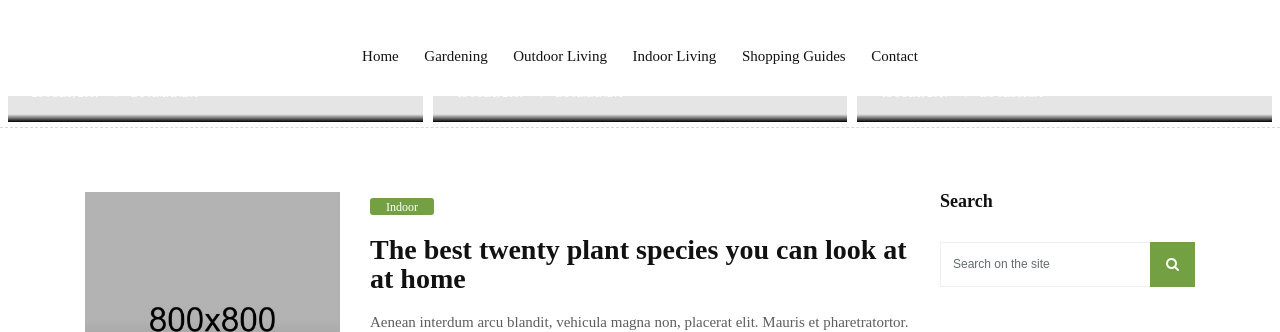
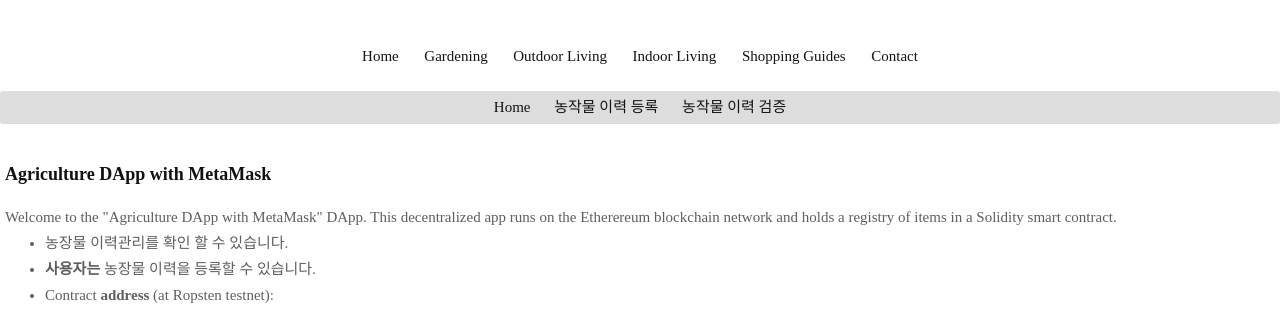
Before and after one commit to LEEJINJU-1214/metamask_exam, a website: page views/index.html in a window 1280 px wide. Shown: the part 462-794 px from the top of the page. Drawn offline with Linux system fonts and the light colour scheme; files that its build step writes are made by us from their sources; a script that the page names is missing; files whose address does not match are found by name; a web font is replaced by a local one.

Commit message:
Add files via upload

```diff
--- a/views/index.html
+++ b/views/index.html
@@ -207,60 +207,79 @@
                 </nav>
             </div><!-- end container -->
         </header><!-- end header -->
+        <header id="menu">
+            <a href="#" id="linkHome">Home</a>
+            <a href="#" id="linkSubmitDocument">농작물 이력 등록</a>
+            <a href="#" id="linkVerifyDocument">농작물 이력 검증</a>
+        </header>
 
-        <section class="section first-section">
-            <div class="container-fluid">
-                <div class="masonry-blog clearfix">
-                    <div class="left-side">
-                        <div class="masonry-box post-media">
-                             <img src="upload/garden_cat_01.jpg" alt="" class="img-fluid">
-                             <div class="shadoweffect">
-                                <div class="shadow-desc">
-                                    <div class="blog-meta">
-                                        <span class="bg-aqua"><a href="blog-category-01.html" title="">Gardening</a></span>
-                                        <h4><a href="garden-single.html" title="">How to choose high quality soil for your gardens</a></h4>
-                                        <small><a href="garden-single.html" title="">21 July, 2017</a></small>
-                                        <small><a href="#" title="">by Amanda</a></small>
-                                    </div><!-- end meta -->
-                                </div><!-- end shadow-desc -->
-                            </div><!-- end shadow -->
-                        </div><!-- end post-media -->
-                    </div><!-- end left-side -->
+        <main>
+            <section id="loadingBox">Loading ...</section>
 
-                    <div class="center-side">
-                        <div class="masonry-box post-media">
-                             <img src="upload/garden_cat_02.jpg" alt="" class="img-fluid">
-                             <div class="shadoweffect">
-                                <div class="shadow-desc">
-                                    <div class="blog-meta">
-                                        <span class="bg-aqua"><a href="blog-category-01.html" title="">Outdoor</a></span>
-                                        <h4><a href="garden-single.html" title="">You can create a garden with furniture in your home</a></h4>
-                                        <small><a href="garden-single.html" title="">19 July, 2017</a></small>
-                                        <small><a href="#" title="">by Amanda</a></small>
-                                    </div><!-- end meta -->
-                                </div><!-- end shadow-desc -->
-                            </div><!-- end shadow -->
-                        </div><!-- end post-media -->
-                    </div><!-- end left-side -->
+            <section id="infoBox"><header>x</header><p>Info</p></section>
 
-                    <div class="right-side hidden-md-down">
-                        <div class="masonry-box post-media">
-                             <img src="upload/garden_cat_03.jpg" alt="" class="img-fluid">
-                             <div class="shadoweffect">
-                                <div class="shadow-desc">
-                                    <div class="blog-meta">
-                                        <span class="bg-aqua"><a href="blog-category-01.html" title="">Indoor</a></span>
-                                        <h4><a href="garden-single.html" title="">The success of the 10 companies in the vegetable sector</a></h4>
-                                        <small><a href="garden-single.html" title="">03 July, 2017</a></small>
-                                        <small><a href="#" title="">by Jessica</a></small>
-                                    </div><!-- end meta -->
-                                </div><!-- end shadow-desc -->
-                             </div><!-- end shadow -->
-                        </div><!-- end post-media -->
-                    </div><!-- end right-side -->
-                </div><!-- end masonry -->
-            </div>
-        </section>
+            <section id="errorBox"><header>x</header><p>Error</p></section>
+
+
+
+            <section id="viewHome">
+                <h1>Agriculture DApp with MetaMask</h1>
+                Welcome to the "Agriculture DApp with MetaMask" DApp. This
+                decentralized app runs on the Etherereum blockchain network and
+                holds a registry of items in a Solidity smart contract.
+                <ul>
+                    <li>농장물 이력관리를 확인 할 수 있습니다.</li>
+                    <li><b>사용자는</b> 농장물 이력을 등록할 수 있습니다.</li>
+                    <li>
+                        Contract <b>address</b> (at Ropsten testnet):
+                        <a href="#" id="contractLink" target="_blank"></a>
+                    </li>
+                </ul>
+            </section>
+
+            <section id="viewSubmitDocument">
+                <h1>농작물 이력관리 등록</h1>
+                <p>농작물을 등록해 주세요. 수량, 품명, 지역을 입력해 주시면 됩니다.</p>
+
+                    <label>수량:
+                        <input type="text" id="pronumber" name="pronumber" value="10" placeholder="1 many..">
+                    </label>
+                    <br>
+                    <label>품명:
+                        <input type="text" id="proname" name="proname" value="감귤" placeholder="What is ..">
+                    </label>
+                    <br>
+                    <label>지역:
+                        <input type="text" id="proloc" name="proloc" value="제주" placeholder="Where is ..">
+                    </label>
+                    <br>
+                    <label>제출:
+                        <input type="button" id="itemUploadButton" value="submit">
+                    </label>
+
+                    <br>
+                    <br>
+                    <br>
+
+                    <div>
+                        <input type="button" id="showTableButton" value="List Show" />
+                    </div>
+                    <br>
+
+
+                    <div id="myTable"></div>
+
+
+
+            </section>
+
+            <section id="viewVerifyDocument">
+                <h1>Verify a Document</h1>
+                <p>Blockchain users can verify documents by checking whether they exist in the "Document Registry" smart contract on the Ethereum blockchain decentralized network.</p>
+                <!-- <input type="file" id="documentToVerify" /><br/> -->
+                <input type="button" id="documentVerifyButton" value="Submit" />
+            </section>
+        </main>
 
         <section class="section wb">
             <div class="container">
```
